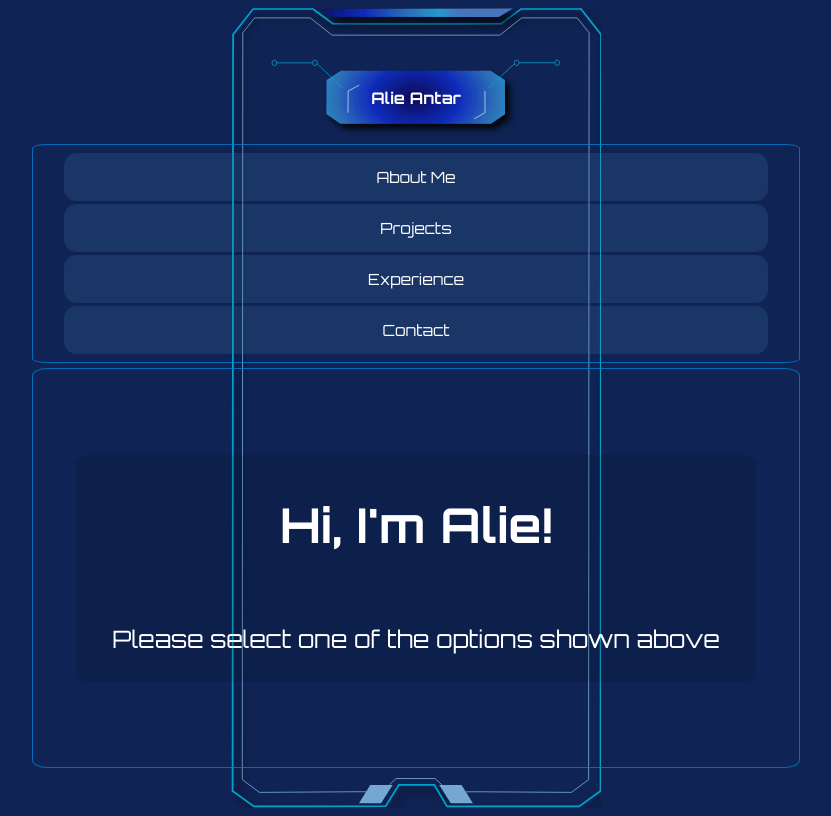
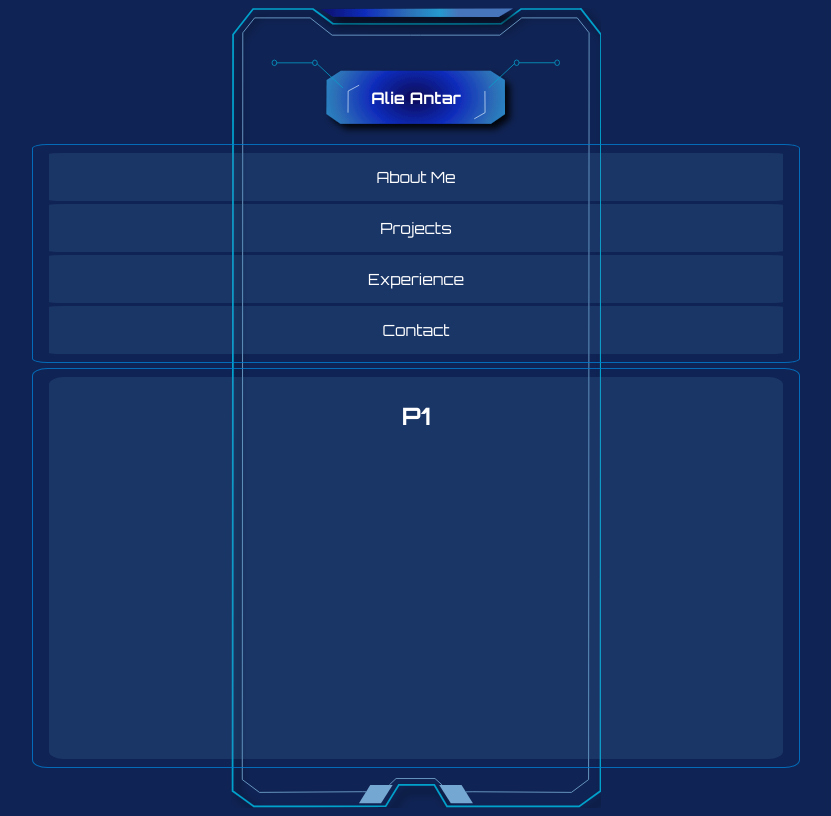
Before and after one commit to alieantar/portfolio-react, a React (Vite) app: page / in a window 1280 px wide. Shown: the whole page, without its empty margins (224-1055 px from the left). Built offline with nearby package versions, Linux system fonts and the light colour scheme.

Commit message:
Added the carousel elements needed. Still need to work on the nav button and adding the clickable items and images. Sizes for both carousel slide and nav items should match and look seamless.

```diff
--- a/src/App.css
+++ b/src/App.css
@@ -43,7 +43,7 @@
   font-family: inherit;
   font-size: clamp(0.8rem, 1.2vw, 2rem);
   color: inherit;
-  border-radius: 1vw;
+  border-radius: 2%;
   /* background-color: transparent; */
   /* background-image: url("/public/assets/SVGs/mobile/small/nav-button-small.svg"); */
   background-color: rgba(70, 130, 180, .2);
@@ -52,7 +52,7 @@
   border: none;
   cursor: pointer;
   height: clamp(5vh, 6vh, 15vh);
-  width: clamp(25vw, 55vw, 60vw);
+  width: 100%;
 }
 
 .nav-buttons-container{
@@ -85,10 +85,8 @@
   max-width: 60vw;
   width: 100%;
   margin: 0 auto;
-  padding: 0 1rem;
-
+  padding: 0.5rem 1rem;
   max-height: 50vh;
-  overflow-y: auto;
 
   display: flex;
   justify-content: center;
@@ -107,3 +105,46 @@
   /* left/right(-left, +right), up/down(-up, +down) blur color*/
   /* box-shadow: 0px -20px 15px rgba(0, 0, 0, 0.4); */
 }
+
+/* margin/padding: top, right, bottom, left */
+.carousel{
+  position: relative;
+  display: flex;
+  align-items: center;
+  justify-content: center;
+  width: 100%;
+  height: 100%;
+
+}
+
+.carousel-window{
+  overflow: hidden;
+  width: 100%;
+  height: 100%;
+
+}
+
+.carousel-track{
+  display: flex;
+  width: 100%;
+  height: 100%;
+  transition: transform 0.5s ease;
+}
+
+.slide {
+  flex: 0 0 100%;
+  background-color: rgba(70, 130, 180, 0.2);
+  text-align: center;
+  height: 100%;
+  width: 100%;
+  border-radius: 2%;
+}
+
+.carousel-nav {
+  background: none;
+  border: none;
+  font-size: 2rem;
+  cursor: pointer;
+  padding: 0 1rem;
+  color: #007ddd;
+}
--- a/src/App.jsx
+++ b/src/App.jsx
@@ -3,6 +3,7 @@ import './App.css'
 import NavigationBar from './NavigationBar.jsx'
 import Content from './Content.jsx'
 import ProjectsCarousel from './ProjectsCarousel.jsx'
+import IntroMessage from './IntroMessage.jsx'
 
 
 function App() {
@@ -19,6 +20,7 @@ function App() {
 
       <div className='content-container'>
         {/* <Content/> */}
+        {/* <IntroMessage/> */}
         <ProjectsCarousel/>
 
       </div>
--- a/src/ProjectsCarousel.jsx
+++ b/src/ProjectsCarousel.jsx
@@ -13,9 +13,18 @@ function ProjectsCarousel() {
   };
 
   return (
-    <div className='intro-message'>
-        <h1>Hi, I'm Alie! </h1>
-        <p>Please select one of the options shown above</p>
+    <div className="carousel">
+
+
+        <div className="carousel-window">
+            <div className="carousel-track" style={{transform: `translateX(-${currentIndex * 100}%)`}}>
+                {projects.map((item) => (
+                    <div className="slide" key={item.objectId}>
+                        <h2>{item.title}</h2>
+                    </div>
+                ))}
+            </div>
+        </div>
     </div>
 
   );
```
